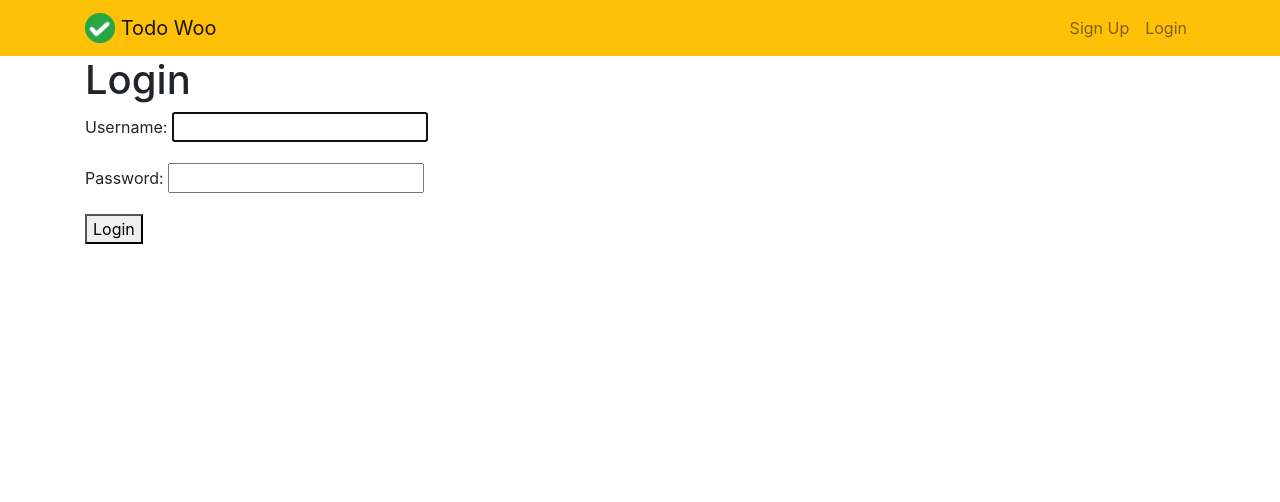
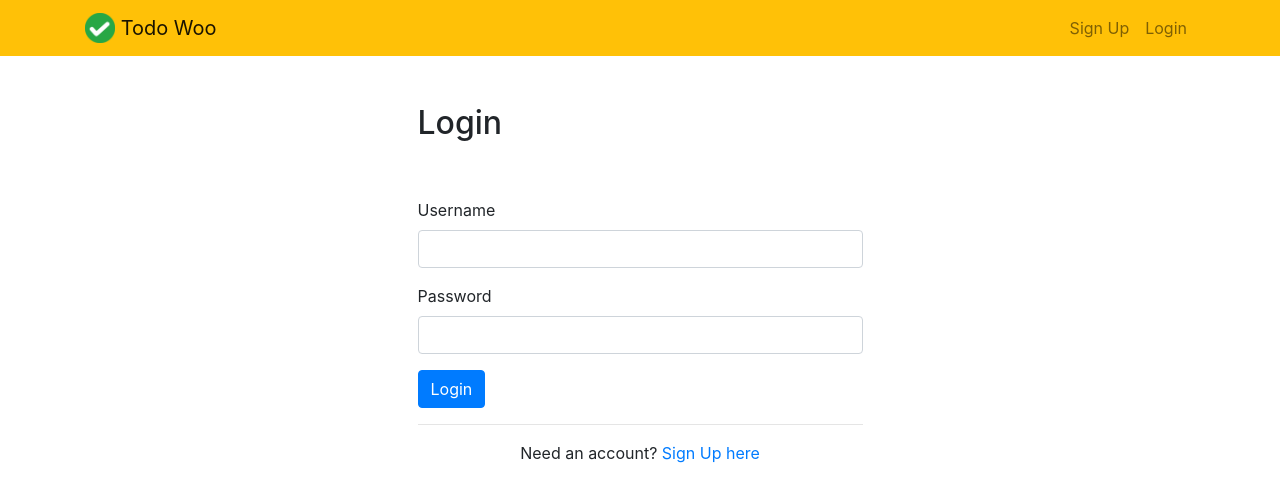
Before and after one commit to Jitgitbit/python_exercise_four, a Django app: page /login/ in a window 1280 px wide. Shown: the top 502 px of the page. Run offline with Django 3.2, Linux system fonts and the light colour scheme; some libraries are stand-ins or nearby versions.

Commit message:
loginuser in bootstrap

```diff
--- a/todo/templates/todo/loginuser.html
+++ b/todo/templates/todo/loginuser.html
@@ -1,15 +1,34 @@
-{% extends 'todo/base.html' %}
+{% extends "todo/base.html" %}
 
 {% block content %}
-
-<h1>Login</h1>
-
-<h2>{{ error }}</h2>
-
-<form method="POST">
-  {% csrf_token %}
-{{ form.as_p }}
-<button type="submit">Login</button>
-</form>
-
+    <div class="row justify-content-center mt-5">
+        <div class="col-md-5">
+            <h2>Login</h2>
+        </div>
+    </div>
+    <div class="row justify-content-center mt-5">
+        <div class="col-md-5">
+            {% if error %}
+                <div class="alert alert-danger" role="alert">
+                    {{ error }}
+                </div>
+            {% endif %}
+            <form method="POST">
+                {% csrf_token %}
+                <div class="form-group">
+                    <label for="username">Username</label>
+                    <input type="text" name="username" class="form-control" id="username">
+                </div>
+                <div class="form-group">
+                    <label for="password">Password</label>
+                    <input type="password" name="password" class="form-control" id="password">
+                </div>
+                <button type="submit" class="btn btn-primary">Login</button>
+            </form>
+            <hr>
+            <div class="text-center">
+                Need an account? <a href="{% url 'signupuser' %}">Sign Up here</a>
+            </div>
+        </div>
+    </div>
 {% endblock %}
```
Also changed, not shown: db.sqlite3.
